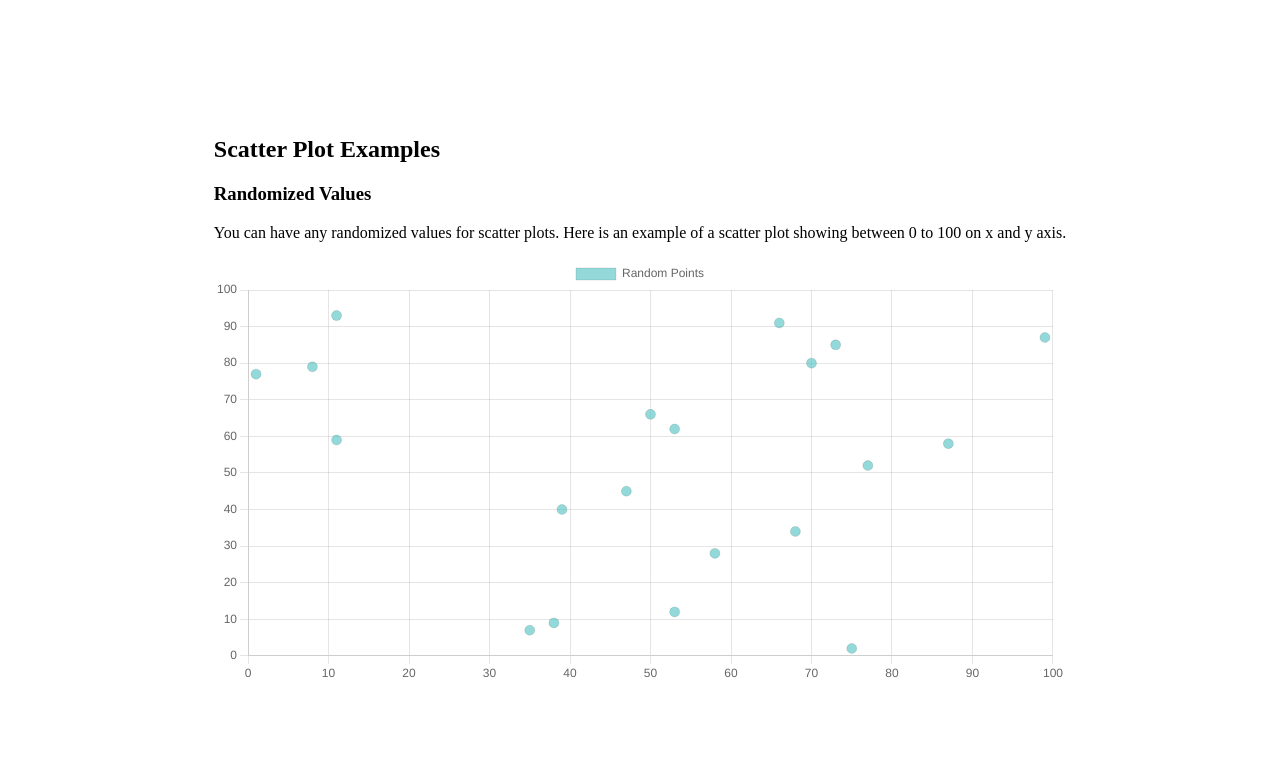
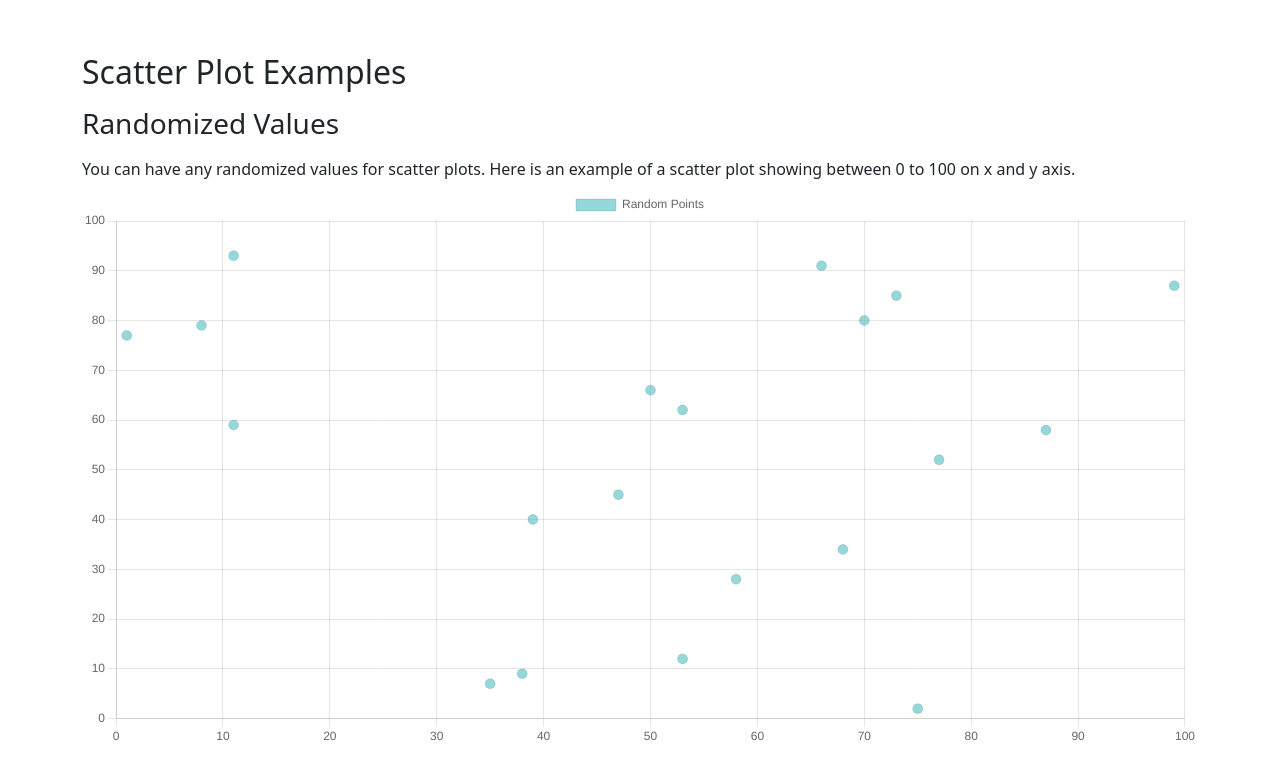
Before and after one commit to Smashitter2020/ChartJSExamples, a plain HTML site: page Charts/ScatterPlot/index.html in a window 1280 px wide. Drawn offline with nearby package versions, Linux system fonts and the light colour scheme.

Commit message:
Update index.html

```diff
--- a/Charts/ScatterPlot/index.html
+++ b/Charts/ScatterPlot/index.html
@@ -3,7 +3,7 @@
 <head>
   <meta charset="UTF-8" />
   <title>Scatter Plot Examples</title>
-  <script src="https://cdn.jsdelivr.net/npm/bootstrap@5.3.7/dist/js/bootstrap.bundle.min.js" integrity="sha384-ndDqU0Gzau9qJ1lfW4pNLlhNTkCfHzAVBReH9diLvGRem5+R9g2FzA8ZGN954O5Q" crossorigin="anonymous"></script>
+  <link href="https://cdn.jsdelivr.net/npm/bootstrap@5.3.7/dist/css/bootstrap.min.css" rel="stylesheet" integrity="sha384-LN+7fdVzj6u52u30Kp6M/trliBMCMKTyK833zpbD+pXdCLuTusPj697FH4R/5mcr" crossorigin="anonymous">
   <script src="https://cdn.jsdelivr.net/npm/chart.js"></script>
   <style>
     body { display: flex; justify-content: center; align-items: center; height: 100vh; margin: 0; }
```
